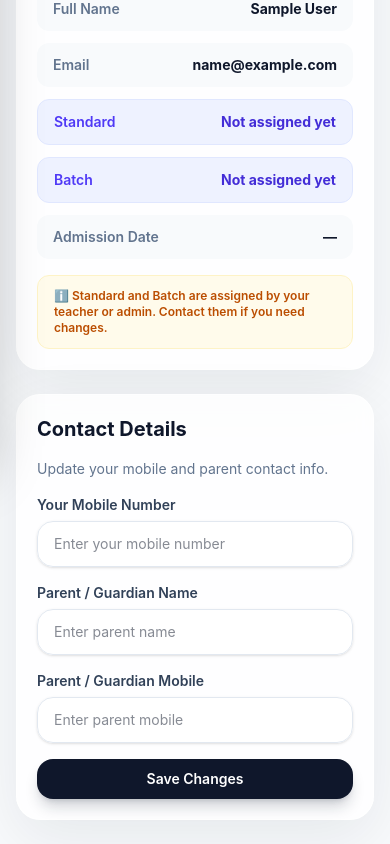
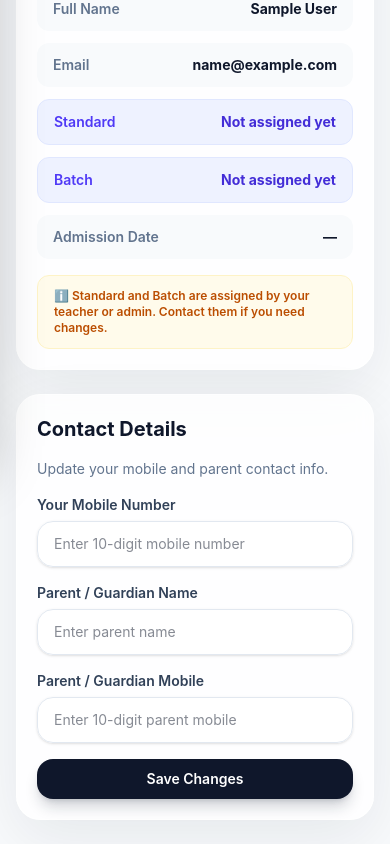
Before and after one commit to aayunibarot-gif/coaching-erp-app, a React (Vite) app in the folder frontend/: page /profile in a window 390 px wide. Shown: the part 386-1230 px from the top of the page. Built offline with nearby package versions, Linux system fonts and the light colour scheme; no server answers; sample sign-in values are in the browser's storage.

Commit message:
Add strict mobile and DOB validation across all forms

```diff
--- a/frontend/src/pages/AdminUsersPage.jsx
+++ b/frontend/src/pages/AdminUsersPage.jsx
@@ -352,8 +352,14 @@ export default function AdminUsersPage() {
             <label className="label">Mobile</label>
             <input
               className="input"
+              type="tel"
+              placeholder="Enter 10-digit mobile number"
               value={form.phone}
               onChange={(e) => setForm({ ...form, phone: e.target.value })}
+              pattern="[0-9]{10}"
+              maxLength="10"
+              minLength="10"
+              title="Please enter a valid 10-digit mobile number"
             />
           </div>
 
@@ -372,8 +378,14 @@ export default function AdminUsersPage() {
                 <label className="label">Parent Mobile</label>
                 <input
                   className="input"
+                  type="tel"
+                  placeholder="Enter 10-digit parent mobile"
                   value={form.parentPhone}
                   onChange={(e) => setForm({ ...form, parentPhone: e.target.value })}
+                  pattern="[0-9]{10}"
+                  maxLength="10"
+                  minLength="10"
+                  title="Please enter a valid 10-digit mobile number"
                 />
               </div>
 
--- a/frontend/src/pages/DashboardPage.jsx
+++ b/frontend/src/pages/DashboardPage.jsx
@@ -309,9 +309,14 @@ export default function DashboardPage() {
               <label className="label">Mobile Number</label>
               <input
                 className="input"
+                type="tel"
                 value={profile.mobile}
                 onChange={(e) => setProfile({ ...profile, mobile: e.target.value })}
-                placeholder="Enter mobile number"
+                placeholder="Enter 10-digit mobile number"
+                pattern="[0-9]{10}"
+                maxLength="10"
+                minLength="10"
+                title="Please enter a valid 10-digit mobile number"
               />
             </div>
 
@@ -322,6 +327,7 @@ export default function DashboardPage() {
                 className="input"
                 value={profile.dob}
                 onChange={(e) => setProfile({ ...profile, dob: e.target.value })}
+                max={new Date().toISOString().split("T")[0]}
               />
             </div>
 
--- a/frontend/src/pages/ProfilePage.jsx
+++ b/frontend/src/pages/ProfilePage.jsx
@@ -84,9 +84,13 @@ export default function ProfilePage() {
               <input
                 className="input"
                 type="tel"
-                placeholder="Enter your mobile number"
+                placeholder="Enter 10-digit mobile number"
                 value={form.phone}
                 onChange={(e) => setForm({ ...form, phone: e.target.value })}
+                pattern="[0-9]{10}"
+                maxLength="10"
+                minLength="10"
+                title="Please enter a valid 10-digit mobile number"
               />
             </div>
             <div>
@@ -104,9 +108,13 @@ export default function ProfilePage() {
               <input
                 className="input"
                 type="tel"
-                placeholder="Enter parent mobile"
+                placeholder="Enter 10-digit parent mobile"
                 value={form.parentPhone}
                 onChange={(e) => setForm({ ...form, parentPhone: e.target.value })}
+                pattern="[0-9]{10}"
+                maxLength="10"
+                minLength="10"
+                title="Please enter a valid 10-digit mobile number"
               />
             </div>
 
--- a/frontend/src/pages/RegisterPage.jsx
+++ b/frontend/src/pages/RegisterPage.jsx
@@ -83,9 +83,15 @@ export default function RegisterPage() {
             <label className="label">Phone Number</label>
             <input
               className="input"
+              type="tel"
               value={formData.phone}
               onChange={(e) => setFormData({ ...formData, phone: e.target.value })}
-              placeholder="Enter phone number"
+              placeholder="Enter 10-digit phone number"
+              pattern="[0-9]{10}"
+              maxLength="10"
+              minLength="10"
+              title="Please enter a valid 10-digit mobile number"
+              required
             />
           </div>
 
```
